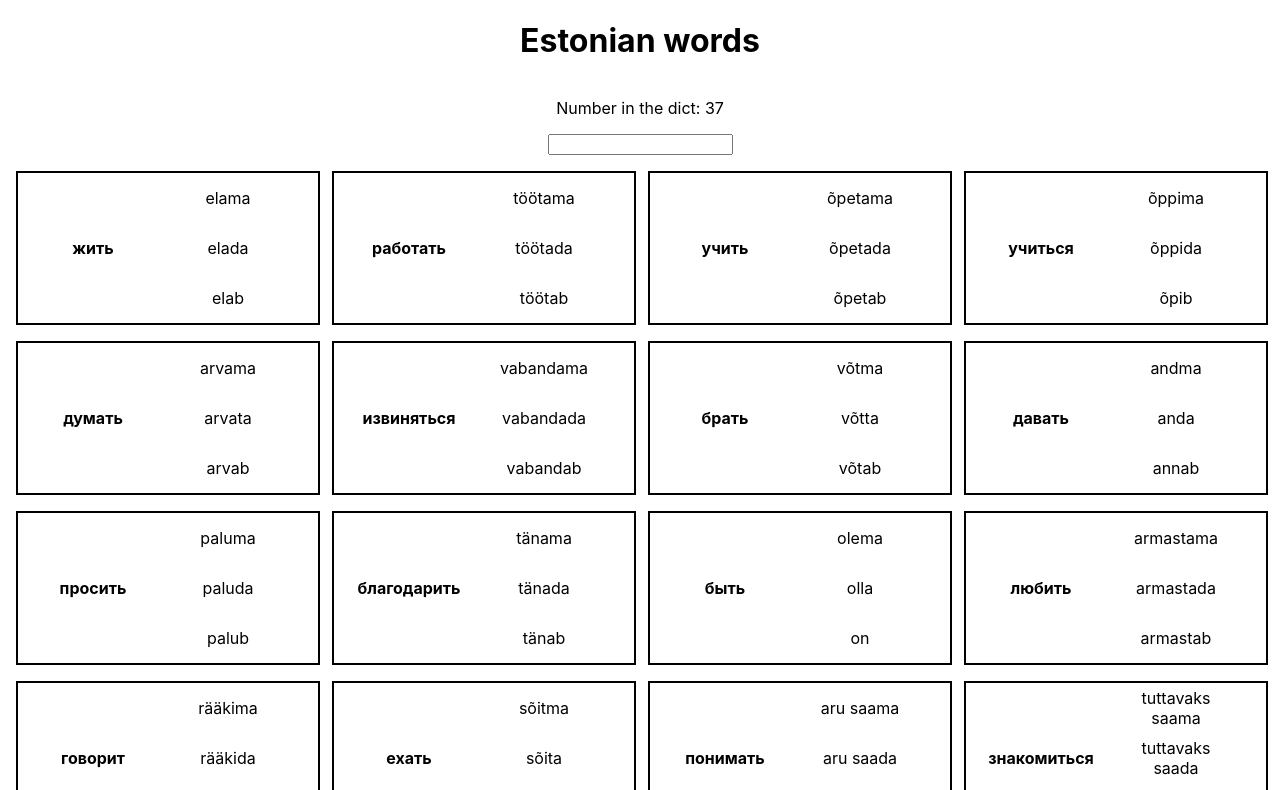
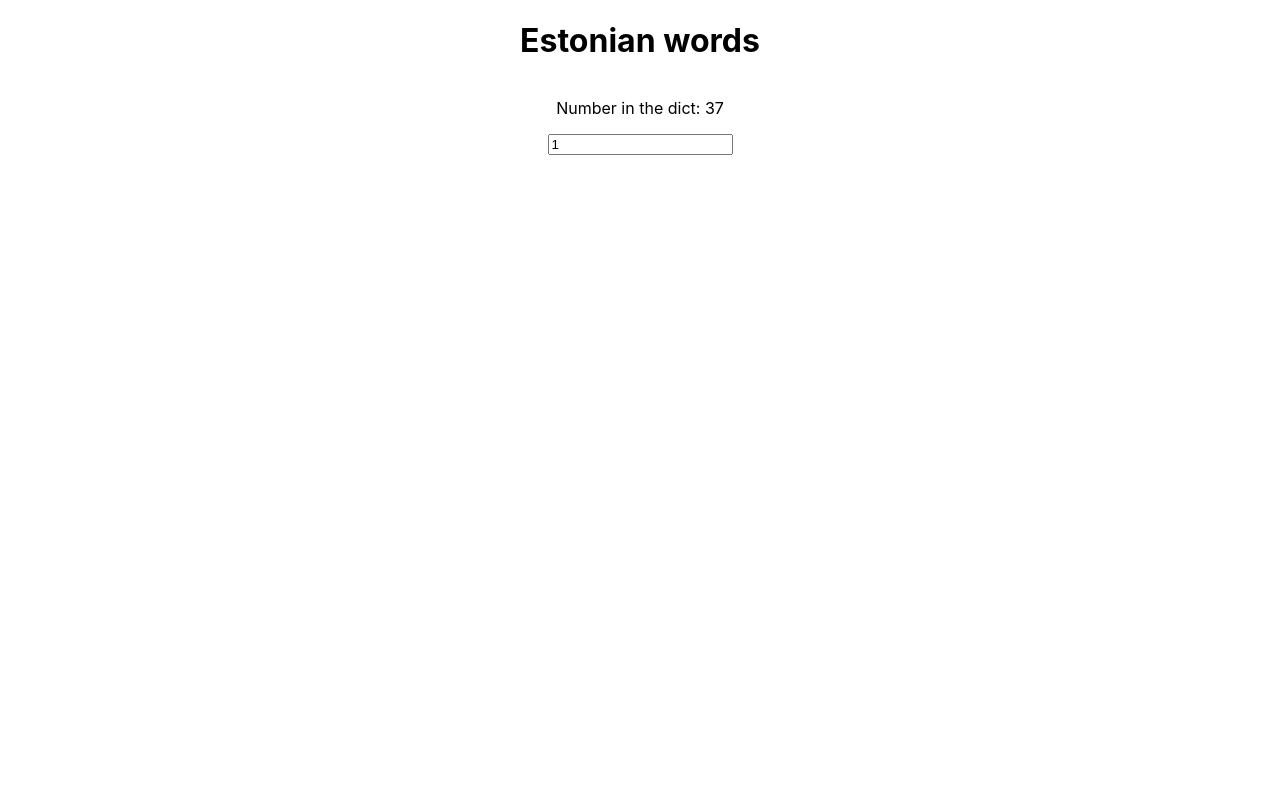
Before and after one commit to dmitrybirin/estonian-words, a React (Vite) app: page /dictionary/1 in a window 1280 px wide. Shown: the top 790 px of the page. Built offline with nearby package versions, Linux system fonts and the light colour scheme.

Commit message:
router added

```diff
--- a/package.json
+++ b/package.json
@@ -9,11 +9,13 @@
   "dependencies": {
     "react": "^17.0.0",
     "react-dom": "^17.0.0",
+    "react-router-dom": "^5.2.0",
     "styled-components": "^5.2.1"
   },
   "devDependencies": {
     "@types/react": "^17.0.0",
     "@types/react-dom": "^17.0.0",
+    "@types/react-router-dom": "^5.1.7",
     "@types/styled-components": "^5.1.7",
     "@typescript-eslint/eslint-plugin": "^4.15.2",
     "@typescript-eslint/parser": "^4.15.2",
--- a/src/App.tsx
+++ b/src/App.tsx
@@ -1,46 +1,14 @@
 import React from 'react';
-import styled from 'styled-components';
-import { Card } from './Card';
-import { CenteredContainer } from './common-styles';
-import { words } from './data/words';
+import { BrowserRouter as Router, Route } from 'react-router-dom';
 
-const List = styled.div`
-	display: grid;
-	grid-gap: 16px;
-	justify-content: center;
-	padding: 16px;
-	grid-template-columns: repeat(auto-fill, 300px);
-`;
+import { Dictionary } from './Dictionary';
 
-const Header = () => {
+export function App() {
 	return (
-		<CenteredContainer>
-			<h1>Estonian words</h1>
-		</CenteredContainer>
-	);
-};
-
-function App() {
-	const [inputText, setInputText] = React.useState('');
-
-	return (
-		<>
-			<Header />
-			<CenteredContainer>
-				<p>Number in the dict: {words.length}</p>
-			</CenteredContainer>
-			<CenteredContainer>
-				<input type="text" value={inputText} onChange={(event) => setInputText(event.target.value)} />
-			</CenteredContainer>
-			<List>
-				{words
-					.filter((word) => word.ruTranslation.includes(inputText) || word.forms.first.includes(inputText))
-					.map((word) => (
-						<Card key={word.forms.first} word={word} />
-					))}
-			</List>
-		</>
+		<Router>
+			<Route path="/" exact component={Dictionary} />
+			<Route path="/dictionary/:searchId" exact component={Dictionary} />
+			<Route path="/dictionary" exact component={Dictionary} />
+		</Router>
 	);
 }
-
-export default App;
--- /dev/null
+++ b/src/Dictionary.tsx
@@ -0,0 +1,46 @@
+import React from 'react';
+import { useParams } from 'react-router-dom';
+import styled from 'styled-components';
+import { Card } from './Card';
+import { CenteredContainer } from './common-styles';
+import { words } from './data/words';
+
+const List = styled.div`
+	display: grid;
+	grid-gap: 16px;
+	justify-content: center;
+	padding: 16px;
+	grid-template-columns: repeat(auto-fill, 300px);
+`;
+
+const Header = () => {
+	return (
+		<CenteredContainer>
+			<h1>Estonian words</h1>
+		</CenteredContainer>
+	);
+};
+
+export function Dictionary() {
+	const { searchId } = useParams<{ searchId: string }>();
+	const [inputText, setInputText] = React.useState(searchId ?? '');
+
+	return (
+		<>
+			<Header />
+			<CenteredContainer>
+				<p>Number in the dict: {words.length}</p>
+			</CenteredContainer>
+			<CenteredContainer>
+				<input type="text" value={inputText} onChange={(event) => setInputText(event.target.value)} />
+			</CenteredContainer>
+			<List>
+				{words
+					.filter((word) => word.ruTranslation.includes(inputText) || word.forms.first.includes(inputText))
+					.map((word) => (
+						<Card key={word.forms.first} word={word} />
+					))}
+			</List>
+		</>
+	);
+}
--- a/src/index.tsx
+++ b/src/index.tsx
@@ -1,7 +1,7 @@
 import React from 'react';
 import ReactDOM from 'react-dom';
 import './index.css';
-import App from './App';
+import { App } from './App';
 
 ReactDOM.render(
 	<React.StrictMode>
```
Also changed, not shown: 1 other file (tests, documents, lock files or other folders).
